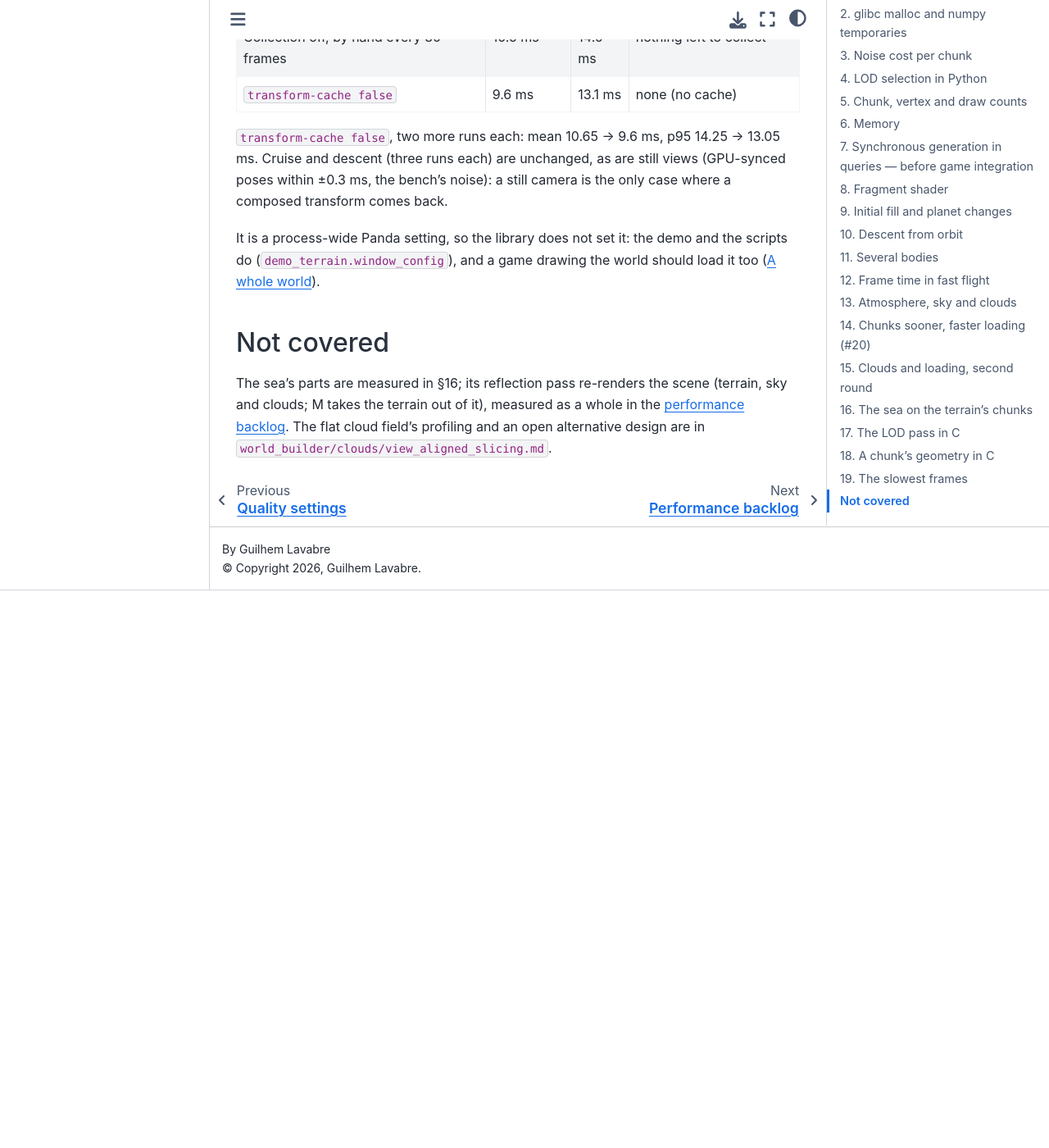
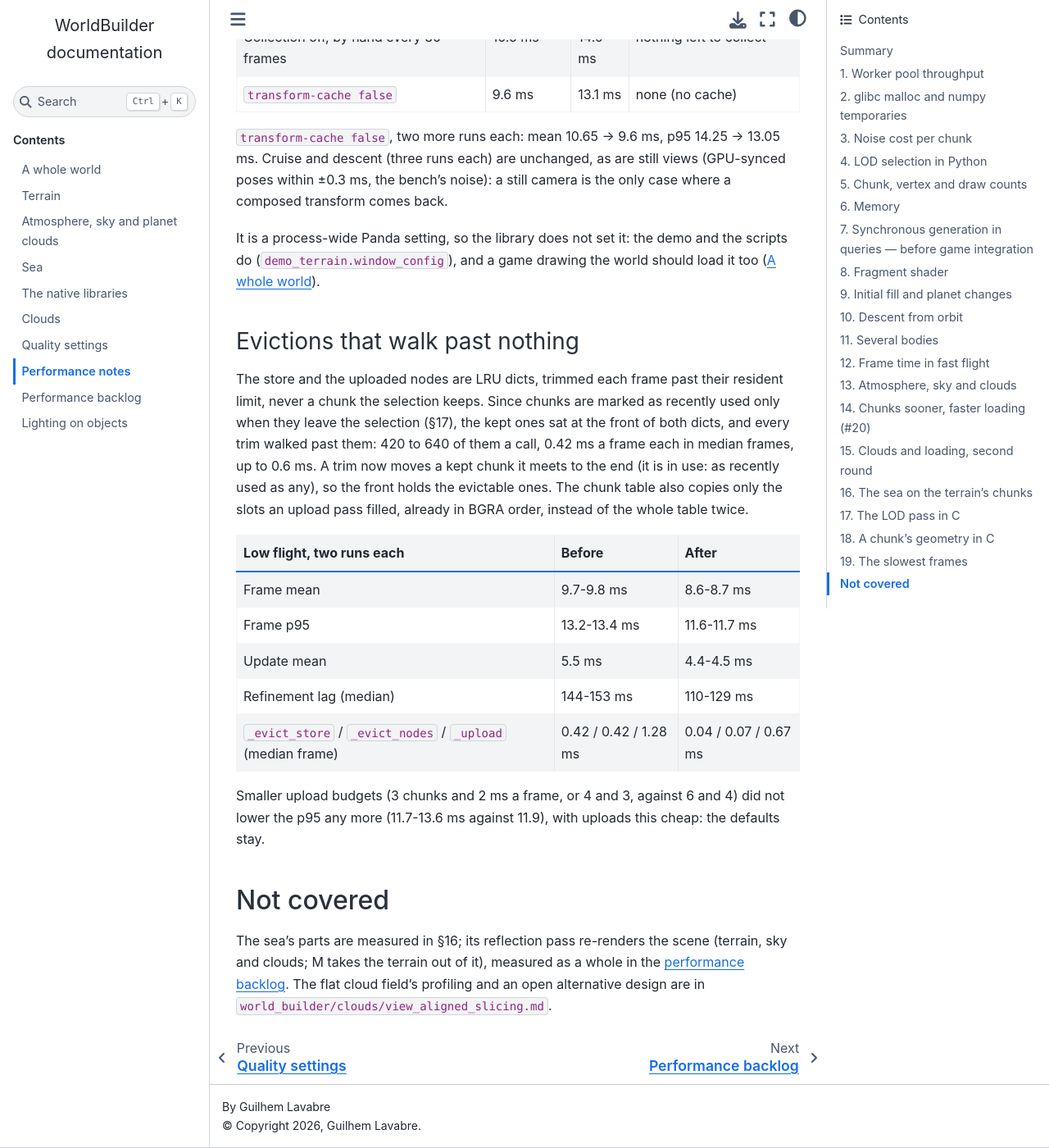
Before and after one commit to JoeDalton/WorldBuilder, a Sphinx documentation site: the page built from docs/source/performance.md, in a window 1280 px wide and 1400 px high, scrolled down 24311 px. Shown: the whole window at 82% size. Built offline with Sphinx 7.4.7 and the Sphinx Book theme 1.1.4, drawn with Linux system fonts in a browser that asks for light colours; pages that are not in the unit, such as notebooks, are missing from menus; before the commit the page ends 25031 px from its top, so only the background shows below that.

Commit message:
Terrain uploads

```diff
--- a/docs/source/performance.md
+++ b/docs/source/performance.md
@@ -896,6 +896,30 @@
 demo and the scripts do (`demo_terrain.window_config`), and a game drawing
 the world should load it too ([A whole world](world.md)).
 
+### Evictions that walk past nothing
+
+The store and the uploaded nodes are LRU dicts, trimmed each frame past
+their resident limit, never a chunk the selection keeps. Since chunks are
+marked as recently used only when they leave the selection (§17), the kept
+ones sat at the front of both dicts, and every trim walked past them: 420 to
+640 of them a call, 0.42 ms a frame each in median frames, up to 0.6 ms. A
+trim now moves a kept chunk it meets to the end (it is in use: as recently
+used as any), so the front holds the evictable ones. The chunk table also
+copies only the slots an upload pass filled, already in BGRA order, instead
+of the whole table twice.
+
+| Low flight, two runs each | Before | After |
+|---|---|---|
+| Frame mean | 9.7-9.8 ms | 8.6-8.7 ms |
+| Frame p95 | 13.2-13.4 ms | 11.6-11.7 ms |
+| Update mean | 5.5 ms | 4.4-4.5 ms |
+| Refinement lag (median) | 144-153 ms | 110-129 ms |
+| `_evict_store` / `_evict_nodes` / `_upload` (median frame) | 0.42 / 0.42 / 1.28 ms | 0.04 / 0.07 / 0.67 ms |
+
+Smaller upload budgets (3 chunks and 2 ms a frame, or 4 and 3, against 6
+and 4) did not lower the p95 any more (11.7-13.6 ms against 11.9), with
+uploads this cheap: the defaults stay.
+
 ## Not covered
 
 The sea's parts are measured in §16; its reflection pass re-renders the
```
Also changed, not shown: CHANGELOG.md (+4 -0 lines), 1 other file.
